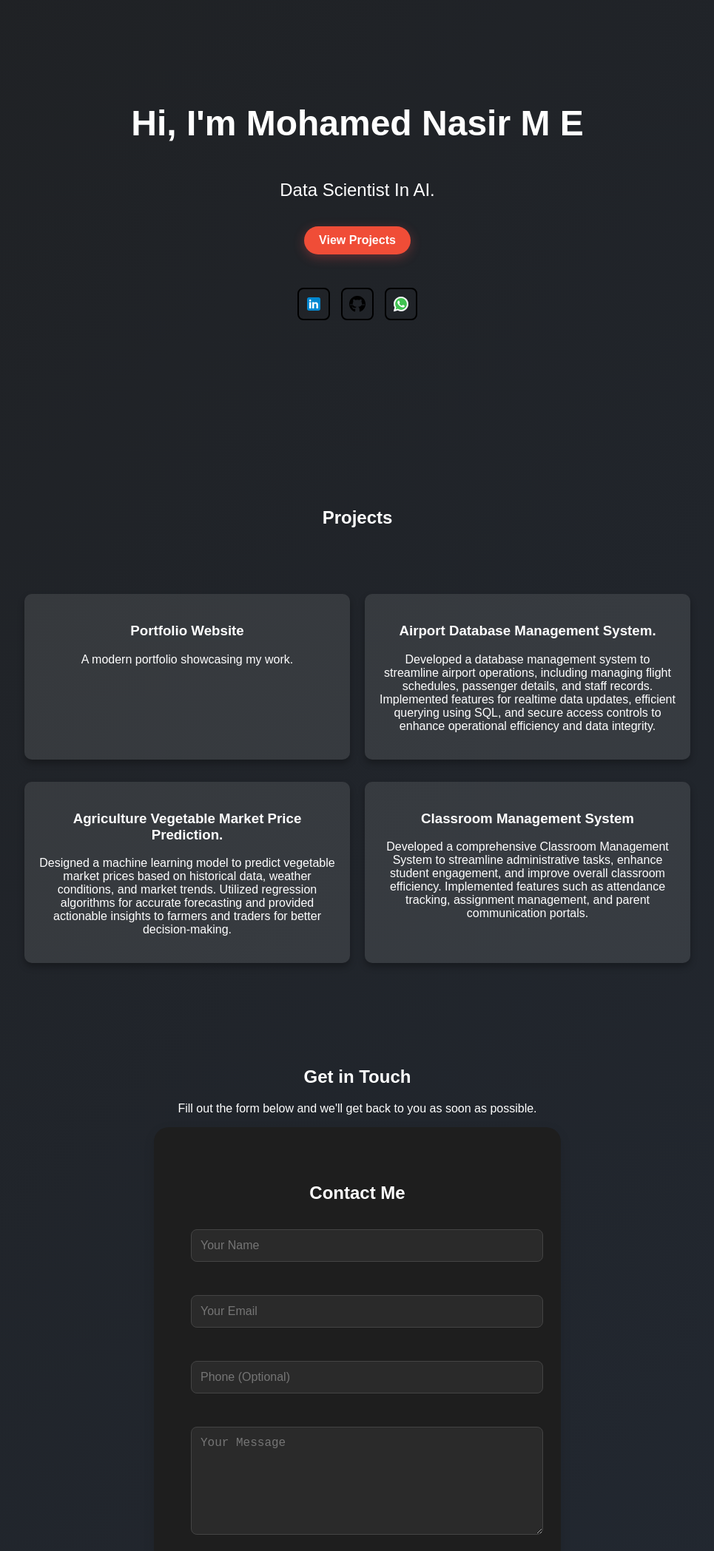
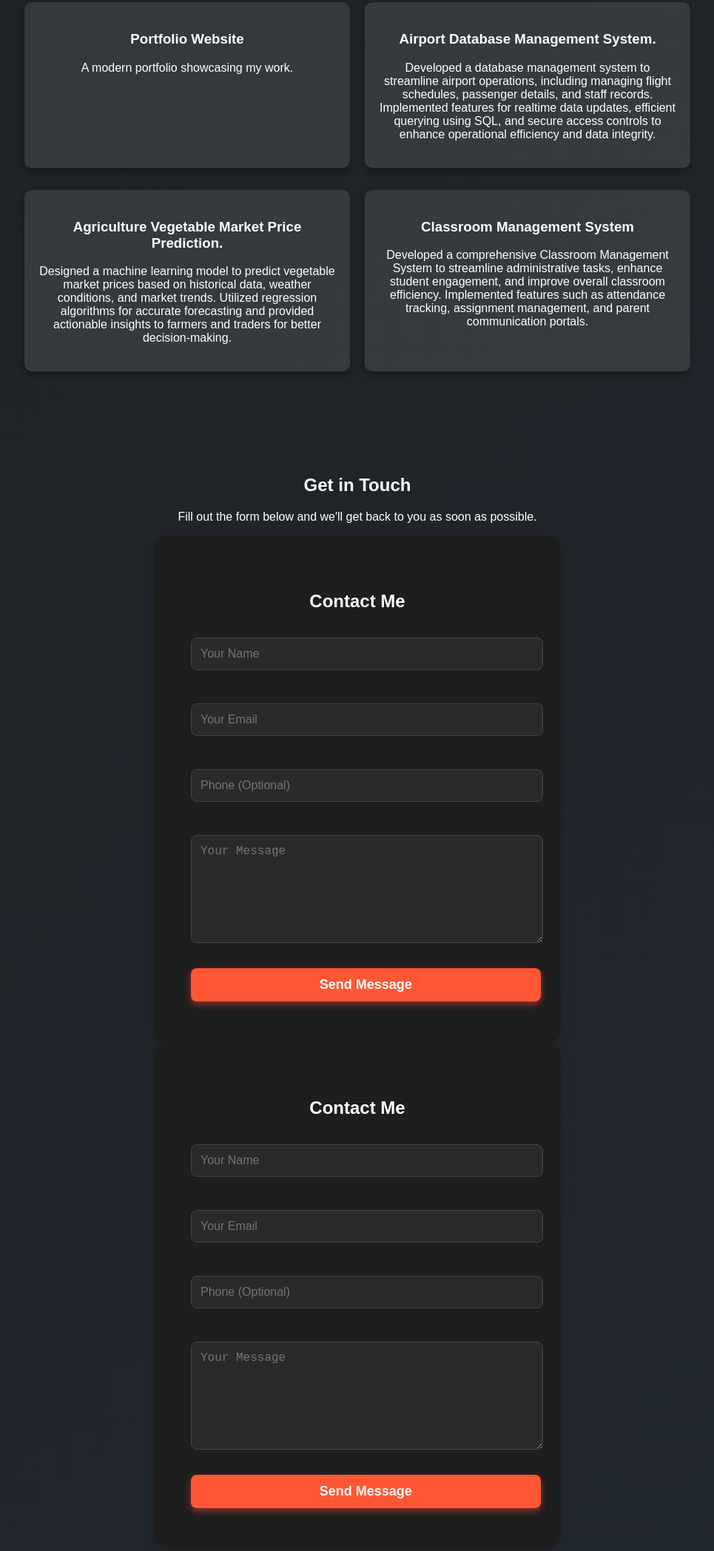
Before and after one commit to mohamednasir1701/Portfolio_Website, a website: page index.html in a window 1280 px wide. Shown: the part 1778-3875 px from the top of the page at 74% size, without its empty margins (157-1122 px from the left). Drawn offline with nearby package versions, Linux system fonts and the light colour scheme.

Commit message:
form editing

```diff
--- a/index.html
+++ b/index.html
@@ -102,28 +102,7 @@
           <p>Aws</p>
         </div>
       </div>
-    </section><section id="hero" data-aos="fade-up">
-  <div class="hero-center">
-    <div class="hero-content">
-      <h1 class="Nasir">Hi, I'm <span>Mohamed Nasir M E</span></h1>
-      <p class="nasir">Data Scientist In AI.</p>
-      <a href="#projects" class="btn">View Projects</a>
-
-      <div class="social-buttons">
-        <a href="https://www.linkedin.com/in/mohamed-nasir-m-e-ab714a227/" target="_blank" class="icon-box">
-          <img src="./assets/linkedin.svg" alt="LinkedIn" class="icon" />
-        </a>
-        <a href="https://github.com/mohamednasir1701/mohamednasir1701" target="_blank" class="icon-box">
-          <img src="./assets/github.svg" alt="GitHub" class="icon" />
-        </a>
-        <a href="https://wa.me/7353742721" target="_blank" class="icon-box">
-          <img src="./assets/whatsapp.svg" alt="WhatsApp" class="icon" />
-        </a>
-      </div>
-    </div>
-  </div>
-</section>
-
+    </section>
   </li>
 <!--
   - Projects
@@ -187,7 +166,29 @@ such as attendance tracking, assignment management, and parent communication por
   </div>
 
   <button type="submit" class="submit-btn">Send Message</button>
+</form><form name="contact" method="POST" data-netlify="true" class="contact-form" onsubmit="handleSubmit(event)">
+  <input type="hidden" name="form-name" value="contact" />
+  <h2>Contact Me</h2>
+  <div class="input-group">
+    <input type="text" name="name" placeholder="Your Name" required />
+  </div>
+  <div class="input-group">
+    <input type="email" name="email" placeholder="Your Email" required />
+  </div>
+  <div class="input-group">
+    <input type="text" name="phone" placeholder="Phone (Optional)" />
+  </div>
+  <div class="input-group">
+    <textarea name="message" placeholder="Your Message" required></textarea>
+  </div>
+  <button type="submit" class="submit-btn">Send Message</button>
 </form>
+
+<!-- Thank you message container -->
+<div id="thank-you-message" style="display: none; text-align:center; padding-top: 20px; color: lightgreen; font-weight: bold;">
+  ✅ Thank you! Your message has been sent.
+</div>
+
 
     </section>
 
```
Also changed, not shown: styles.css (+3 -4 lines).
